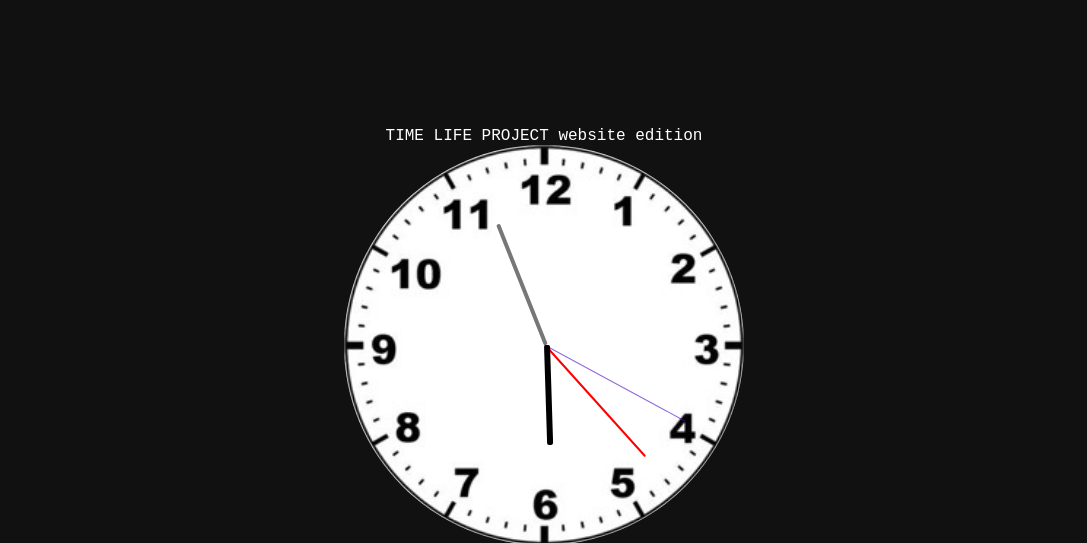
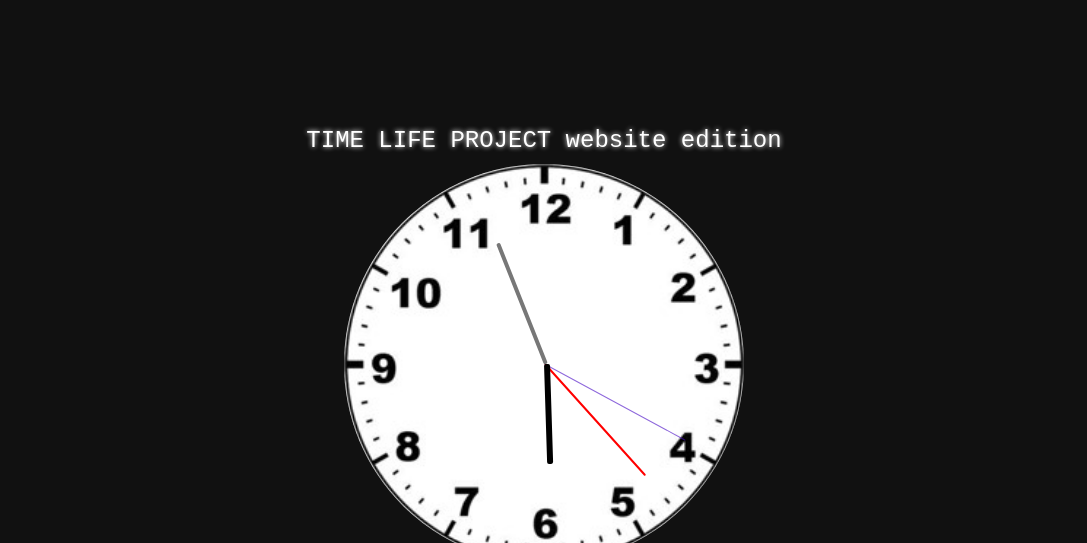
Before and after one commit to boatlnwz/TimelifePJ, a plain HTML site: page index.html in a window 1280 px wide. Shown: the top 543 px of the page, without its empty margins (96-1183 px from the left). Drawn offline with Linux system fonts and the light colour scheme.

Commit message:
style.css

```diff
--- a/style.css
+++ b/style.css
@@ -82,3 +82,10 @@ body {
   font-size: 1.2rem;
   color: rgb(152, 253, 152);
 }
+.section-title {
+  font-size: 1.5rem;
+  margin: 20px 0 10px;
+  color: rgb(255, 255, 255);
+  text-shadow: 0 0 5px rgb(255, 255, 255);
+  text-align: center;
+}
```
